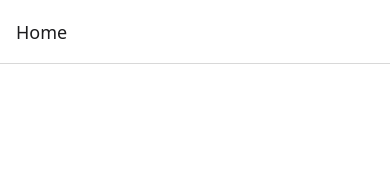
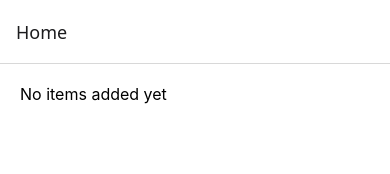
Before and after one commit to Ajmalnk1836/RN-Curd, a React Native app: screen / in a window 390 px wide. Shown: the top 174 px of the page. Built offline with nearby package versions, Linux system fonts and the light colour scheme.

Commit message:
no items ui added successfully

```diff
--- a/components/ViewListItem.js
+++ b/components/ViewListItem.js
@@ -19,9 +19,14 @@ function ListItemView() {
                 </TouchableOpacity>
             </View>
         )
+
+        }
+         ListEmptyComponent={
+          <Text style={{ margin: 20, fontSize: 16 }}>No items added yet</Text>
         }
 
            />
+
         </View>
     );
 }
```
